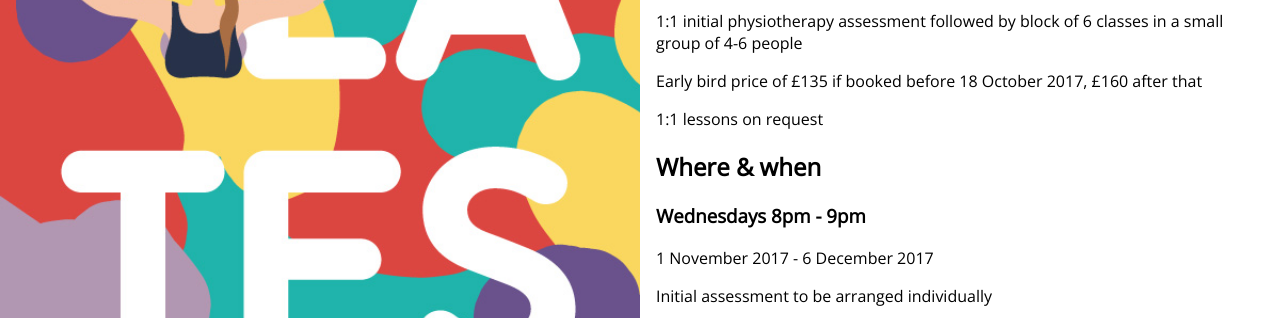
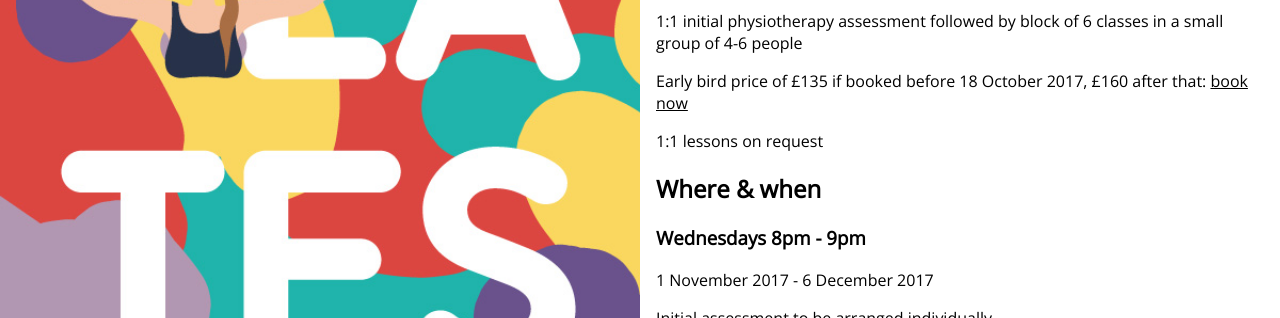
Before and after one commit to annagoss/slowclub, a plain HTML site: page index.html in a window 1280 px wide. Shown: the part 482-800 px from the top of the page. Drawn offline with nearby package versions, Linux system fonts and the light colour scheme.

Commit message:
add booking link

```diff
--- a/index.html
+++ b/index.html
@@ -22,7 +22,7 @@
     <div class="text">
       <h1>Pilates with a Physio in south-east London</h1>
       <p>1:1 initial physiotherapy assessment followed by block of 6 classes in a small group of 4-6 people</p>
-      <p>Early bird price of £135 if booked before 18 October 2017, £160 after that</p>
+      <p>Early bird price of £135 if booked before 18 October 2017, £160 after that: <a href="https://www.eventbrite.co.uk/e/physio-led-pilates-six-week-course-with-individual-assessment-tickets-38202003220#tickets">book now</a></p>
       <p>1:1 lessons on request</p>
 
       <h2>Where & when</h2>
```
